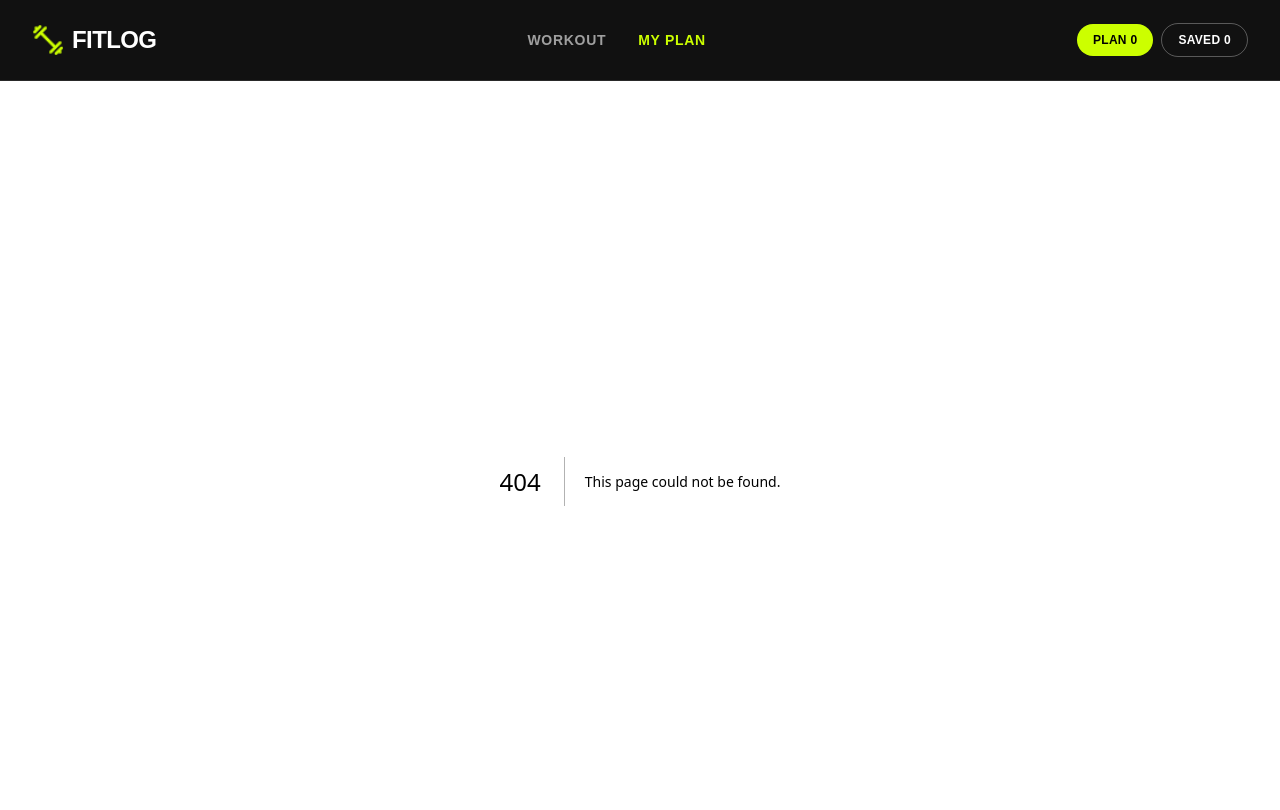
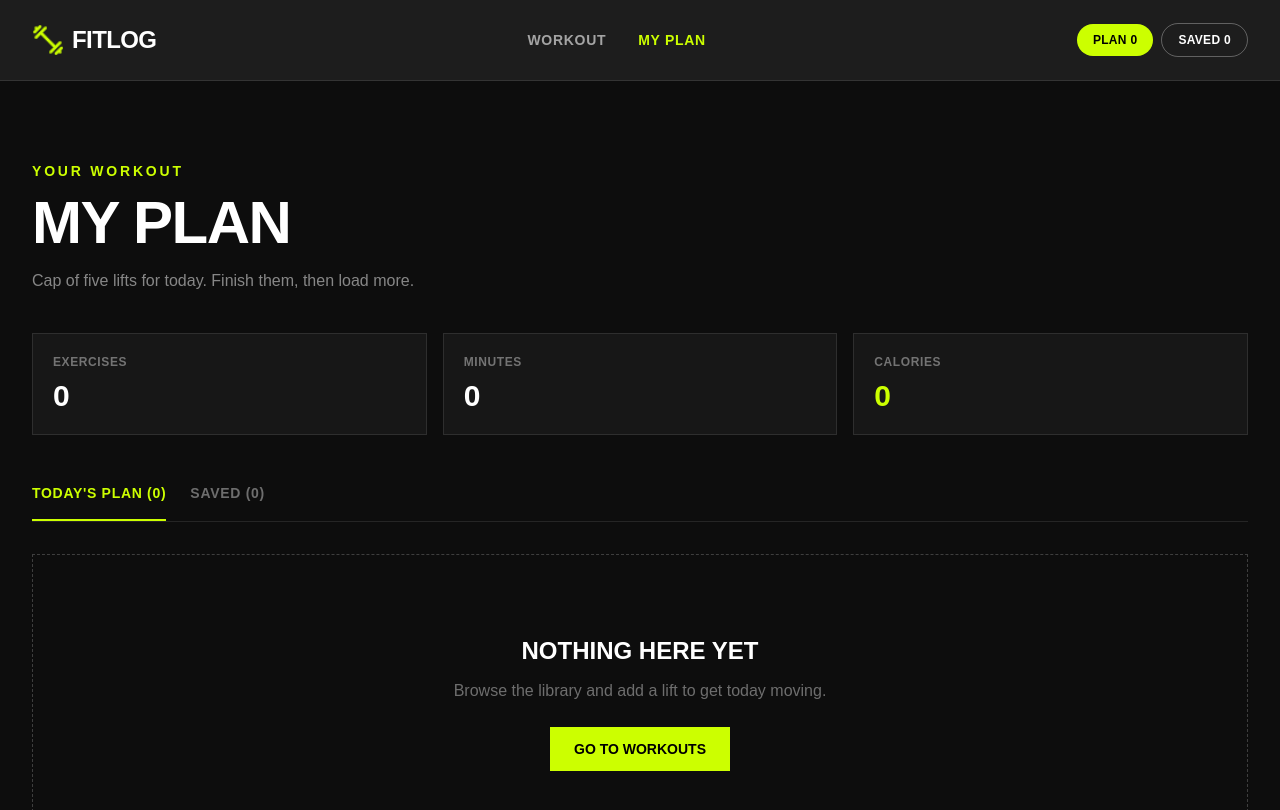
Before and after one commit to iftekharm-alasif/Assignment-6--based-on-next-js, a Next.js app: page /my-plan in a window 1280 px wide. Before the commit this address had no page. Shown: the top 810 px of the page. Built offline with nearby package versions, Linux system fonts and the light colour scheme.

Commit message:
add my plan workout cards

```diff
--- /dev/null
+++ b/app/my-plan/page.tsx
@@ -0,0 +1,142 @@
+"use client";
+
+import { useState } from "react";
+import Link from "next/link";
+
+import { useWorkout } from "@/context/WorkoutContext";
+import PlanWorkoutCard from "@/components/PlanWorkoutCard";
+
+type Tab = "plan" | "saved";
+
+const MyPlanPage = () => {
+  const [activeTab, setActiveTab] = useState<Tab>("plan");
+
+  const { plan, saved } = useWorkout();
+
+  const totalMinutes = plan.reduce(
+    (total, workout) => total + workout.duration,
+    0
+  );
+
+  const totalCalories = plan.reduce(
+    (total, workout) => total + workout.caloriesBurned,
+    0
+  );
+
+  const activeWorkouts = activeTab === "plan" ? plan : saved;
+
+  return (
+    <main className="min-h-screen bg-[#0d0d0d] px-5 py-12 md:px-8 md:py-20">
+      <div className="mx-auto max-w-7xl">
+        {/* Header */}
+        <div>
+          <p className="text-sm font-bold uppercase tracking-[0.2em] text-[#ccff00]">
+            Your Workout
+          </p>
+
+          <h1 className="mt-3 text-4xl font-black uppercase tracking-tight text-white md:text-6xl">
+            My Plan
+          </h1>
+
+          <p className="mt-4 text-white/50">
+            Cap of five lifts for today. Finish them, then load more.
+          </p>
+        </div>
+
+        {/* Metrics */}
+        <div className="mt-10 grid gap-4 sm:grid-cols-3">
+          <div className="border border-white/10 bg-[#171717] p-5">
+            <p className="text-xs font-bold uppercase tracking-wider text-white/40">
+              Exercises
+            </p>
+
+            <p className="mt-2 text-3xl font-black text-white">
+              {plan.length}
+            </p>
+          </div>
+
+          <div className="border border-white/10 bg-[#171717] p-5">
+            <p className="text-xs font-bold uppercase tracking-wider text-white/40">
+              Minutes
+            </p>
+
+            <p className="mt-2 text-3xl font-black text-white">
+              {totalMinutes}
+            </p>
+          </div>
+
+          <div className="border border-white/10 bg-[#171717] p-5">
+            <p className="text-xs font-bold uppercase tracking-wider text-white/40">
+              Calories
+            </p>
+
+            <p className="mt-2 text-3xl font-black text-[#ccff00]">
+              {totalCalories}
+            </p>
+          </div>
+        </div>
+
+        {/* Tabs */}
+        <div className="mt-12 flex gap-6 border-b border-white/10">
+          <button
+            type="button"
+            onClick={() => setActiveTab("plan")}
+            className={`border-b-2 pb-4 text-sm font-black uppercase tracking-wider ${
+              activeTab === "plan"
+                ? "border-[#ccff00] text-[#ccff00]"
+                : "border-transparent text-white/40"
+            }`}
+          >
+            Today&apos;s Plan ({plan.length})
+          </button>
+
+          <button
+            type="button"
+            onClick={() => setActiveTab("saved")}
+            className={`border-b-2 pb-4 text-sm font-black uppercase tracking-wider ${
+              activeTab === "saved"
+                ? "border-[#ccff00] text-[#ccff00]"
+                : "border-transparent text-white/40"
+            }`}
+          >
+            Saved ({saved.length})
+          </button>
+        </div>
+
+        {/* Workout List */}
+        <section className="mt-8">
+          {activeWorkouts.length === 0 ? (
+            <div className="border border-dashed border-white/20 py-20 text-center">
+              <h2 className="text-2xl font-black uppercase text-white">
+                Nothing Here Yet
+              </h2>
+
+              <p className="mt-3 text-white/40">
+                Browse the library and add a lift to get today moving.
+              </p>
+
+              <Link
+                href="/#library"
+                className="mt-6 inline-flex bg-[#ccff00] px-6 py-3 text-sm font-black uppercase text-black transition hover:bg-white"
+              >
+                Go to Workouts
+              </Link>
+            </div>
+          ) : (
+            <div className="grid gap-5 md:grid-cols-2">
+              {activeWorkouts.map((workout) => (
+                <PlanWorkoutCard
+                  key={workout.id}
+                  workout={workout}
+                  saved={activeTab === "saved"}
+                />
+              ))}
+            </div>
+          )}
+        </section>
+      </div>
+    </main>
+  );
+};
+
+export default MyPlanPage;
--- a/app/workout/[id]/page.tsx
+++ b/app/workout/[id]/page.tsx
@@ -14,15 +14,18 @@ interface WorkoutDetailsPageProps {
 }
 
 async function getWorkout(id: string): Promise<Workout | null> {
-  const response = await fetch(`${API_URL}/${id}`, {
-    cache: "no-store",
-  });
+  try {
+    const response = await fetch(`${API_URL}/${id}`);
 
     if (!response.ok) {
       return null;
     }
 
-  return response.json();
+    return await response.json();
+  } catch (error) {
+    console.error("Workout fetch failed:", error);
+    return null;
+  }
 }
 
 export default async function WorkoutDetailsPage({
@@ -37,158 +40,146 @@ export default async function WorkoutDetailsPage({
   }
 
   return (
-    <main className="min-h-screen bg-[#0d0d0d] px-5 py-12 md:px-8 md:py-20">
-      <div className="mx-auto max-w-7xl">
-        {/* Back Button */}
+    <main className="min-h-screen bg-[#0d0e12] px-4 py-8 sm:px-6 lg:px-8">
+      <div className="mx-auto max-w-6xl">
+        {/* Back */}
         <Link
           href="/#library"
-          className="mb-8 inline-flex text-sm font-bold uppercase tracking-wider text-white/50 transition hover:text-[#ccff00]"
+          className="mb-6 inline-flex items-center text-xs font-medium text-white/40 transition hover:text-[#ccff00]"
         >
-          ← Back to Library
+          ← Back to workouts
         </Link>
 
-        {/* Workout Details */}
-        <div className="grid gap-10 lg:grid-cols-2">
-          {/* Image */}
-          <div className="relative aspect-square overflow-hidden bg-[#171717]">
+        {/* Main Details */}
+        <section className="grid overflow-hidden border border-white/5 bg-[#101116] lg:grid-cols-[1fr_0.95fr]">
+          {/* Left - Image */}
+          <div className="p-4 sm:p-6">
+            <div className="relative aspect-square overflow-hidden rounded-lg">
               <Image
                 src={workout.image}
                 alt={workout.name}
                 fill
+                priority
                 className="object-cover"
               />
             </div>
+          </div>
 
-          {/* Content */}
-          <div>
-            {/* Muscle Groups */}
-            <div className="flex flex-wrap gap-2">
+          {/* Right - Details */}
+          <div className="px-4 pb-6 pt-4 sm:px-6 sm:pt-6">
+            {/* Title */}
+            <h1 className="text-3xl font-black uppercase leading-none tracking-tight text-white sm:text-4xl">
+              {workout.name}
+            </h1>
+
+            {/* Description */}
+            <p className="mt-3 max-w-xl text-sm leading-5 text-white/50">
+              {workout.description}
+            </p>
+
+            {/* Muscle Tags */}
+            <div className="mt-4 flex flex-wrap gap-2">
               {workout.muscleGroups.map((muscle) => (
                 <span
                   key={muscle}
-                  className="bg-[#ccff00] px-3 py-1 text-xs font-black uppercase text-black"
+                  className="rounded-full bg-[#ccff00] px-3 py-1 text-[10px] font-black uppercase text-black"
                 >
                   {muscle}
                 </span>
               ))}
             </div>
 
-            {/* Title */}
-            <h1 className="mt-5 text-4xl font-black uppercase leading-none text-white md:text-6xl">
-              {workout.name}
-            </h1>
+            {/* Specs */}
+            <div className="mt-5 overflow-hidden rounded-xl border border-white/10 bg-[#171920]">
+              <SpecRow
+                label="Equipment"
+                value={workout.equipment}
+              />
 
-            {/* Description */}
-            <p className="mt-6 leading-7 text-white/60">
-              {workout.description}
-            </p>
+              <SpecRow
+                label="Difficulty"
+                value={workout.difficulty}
+              />
 
-            {/* Specs */}
-            <div className="mt-8 grid grid-cols-2 gap-px bg-white/10 md:grid-cols-3">
-              {/* Equipment */}
-              <div className="bg-[#171717] p-4">
-                <p className="text-xs uppercase text-white/40">
-                  Equipment
-                </p>
-                <p className="mt-2 font-bold text-white">
-                  {workout.equipment}
-                </p>
-              </div>
+              <SpecRow
+                label="Sets"
+                value={String(workout.sets)}
+              />
 
-              {/* Difficulty */}
-              <div className="bg-[#171717] p-4">
-                <p className="text-xs uppercase text-white/40">
-                  Difficulty
-                </p>
-                <p className="mt-2 font-bold text-white">
-                  {workout.difficulty}
-                </p>
-              </div>
+              <SpecRow
+                label="Reps"
+                value={workout.reps}
+              />
 
-              {/* Sets */}
-              <div className="bg-[#171717] p-4">
-                <p className="text-xs uppercase text-white/40">
-                  Sets
-                </p>
-                <p className="mt-2 font-bold text-white">
-                  {workout.sets}
-                </p>
-              </div>
+              <SpecRow
+                label="Duration"
+                value={`${workout.duration} min`}
+              />
 
-              {/* Reps */}
-              <div className="bg-[#171717] p-4">
-                <p className="text-xs uppercase text-white/40">
-                  Reps
-                </p>
-                <p className="mt-2 font-bold text-white">
-                  {workout.reps}
-                </p>
-              </div>
+              <SpecRow
+                label="Calories"
+                value={`${workout.caloriesBurned} kcal`}
+              />
 
-              {/* Duration */}
-              <div className="bg-[#171717] p-4">
-                <p className="text-xs uppercase text-white/40">
-                  Duration
-                </p>
-                <p className="mt-2 font-bold text-white">
-                  {workout.duration} min
-                </p>
-              </div>
-
-              {/* Calories */}
-              <div className="bg-[#171717] p-4">
-                <p className="text-xs uppercase text-white/40">
-                  Calories
-                </p>
-                <p className="mt-2 font-bold text-white">
-                  {workout.caloriesBurned}
-                </p>
-              </div>
-
-              {/* Rating */}
-              <div className="bg-[#171717] p-4">
-                <p className="text-xs uppercase text-white/40">
-                  Rating
-                </p>
-                <p className="mt-2 font-bold text-[#ccff00]">
-                  ★ {workout.rating}
-                </p>
-              </div>
-            </div>
-          </div>
+              <SpecRow
+                label="Rating"
+                value={String(workout.rating)}
+                highlight
+              />
             </div>
 
             {/* Instructions */}
-        <section className="mt-16 max-w-4xl">
-          <p className="text-sm font-bold uppercase tracking-[0.2em] text-[#ccff00]">
-            How to perform
-          </p>
-
-          <h2 className="mt-3 text-3xl font-black uppercase text-white">
+            <div className="mt-5">
+              <h2 className="text-sm font-black uppercase tracking-wide text-white">
                 Instructions
               </h2>
 
-          <div className="mt-6 space-y-4">
+              <ol className="mt-3 space-y-3">
                 {workout.instructions.map((instruction, index) => (
-              <div
+                  <li
                     key={instruction}
-                className="flex gap-4 border-b border-white/10 pb-4"
+                    className="flex gap-3 text-xs leading-5 text-white/55"
                   >
-                <span className="text-xl font-black text-[#ccff00]">
-                  0{index + 1}
+                    <span className="shrink-0 font-bold text-white/35">
+                      {index + 1}.
                     </span>
 
-                <p className="leading-7 text-white/60">
-                  {instruction}
-                </p>
+                    <span>{instruction}</span>
+                  </li>
+                ))}
+              </ol>
             </div>
-            ))}
+
+            {/* Buttons */}
+            <WorkoutActions workout={workout} />
           </div>
         </section>
-
-        {/* Actions */}
-        <WorkoutActions workout={workout} />
       </div>
     </main>
   );
 }
+
+/* Specs Row */
+interface SpecRowProps {
+  label: string;
+  value: string;
+  highlight?: boolean;
+}
+
+function SpecRow({ label, value, highlight = false }: SpecRowProps) {
+  return (
+    <div className="flex items-center justify-between border-b border-white/5 px-4 py-3 last:border-b-0">
+      <span className="text-[9px] font-bold uppercase tracking-wider text-white/35">
+        {label}
+      </span>
+
+      <span
+        className={`text-xs font-medium ${
+          highlight ? "text-white" : "text-white/80"
+        }`}
+      >
+        {value}
+      </span>
+    </div>
+  );
+}
--- a/components/Navbar.tsx
+++ b/components/Navbar.tsx
@@ -1,13 +1,17 @@
 "use client";
+
 import Image from "next/image";
 import Link from "next/link";
 import { usePathname } from "next/navigation";
+import { useWorkout } from "@/context/WorkoutContext";
 
 const Navbar = () => {
   const pathname = usePathname();
 
+  const { plan, saved } = useWorkout();
+
   return (
-    <nav className="border-b border-white/10 bg-[#111111]">
+   <nav className="sticky top-0 z-50 border-b border-white/10 bg-[#111111]/95 backdrop-blur">
       <div className="mx-auto flex min-h-20 max-w-7xl items-center justify-between px-5 md:px-8">
         {/* Logo */}
         <Link href="/" className="flex items-center gap-2">
@@ -55,14 +59,14 @@ const Navbar = () => {
             href="/my-plan"
             className="rounded-full bg-[#ccff00] px-4 py-2 text-xs font-black uppercase tracking-wide text-black"
           >
-            Plan 0
+            Plan {plan.length}
           </Link>
 
           <Link
             href="/my-plan"
             className="rounded-full border border-white/30 px-4 py-2 text-xs font-black uppercase tracking-wide text-white"
           >
-            Saved 0
+            Saved {saved.length}
           </Link>
         </div>
       </div>
--- /dev/null
+++ b/components/PlanWorkoutCard.tsx
@@ -0,0 +1,88 @@
+"use client";
+
+import Image from "next/image";
+import Link from "next/link";
+import type { Workout } from "@/types/workout";
+import { useWorkout } from "@/context/WorkoutContext";
+
+interface PlanWorkoutCardProps {
+  workout: Workout;
+  saved?: boolean;
+}
+
+const PlanWorkoutCard = ({
+  workout,
+  saved = false,
+}: PlanWorkoutCardProps) => {
+  const { removeFromPlan, removeFromSaved } = useWorkout();
+
+  const handleRemove = () => {
+    if (saved) {
+      removeFromSaved(workout.id);
+    } else {
+      removeFromPlan(workout.id);
+    }
+  };
+
+  return (
+    <article className="border border-white/10 bg-[#171717] p-4">
+      <div className="flex gap-4">
+        {/* Thumbnail */}
+        <div className="relative h-24 w-24 shrink-0 overflow-hidden">
+          <Image
+            src={workout.image}
+            alt={workout.name}
+            fill
+            className="object-cover"
+          />
+        </div>
+
+        {/* Content */}
+        <div className="min-w-0 flex-1">
+          <h2 className="truncate text-lg font-black uppercase text-white">
+            {workout.name}
+          </h2>
+
+          <p className="mt-1 text-sm text-white/40">
+            {workout.equipment}
+          </p>
+
+          <div className="mt-3 flex flex-wrap gap-4 text-xs font-bold text-white/50">
+            <span>{workout.duration} min</span>
+            <span>{workout.caloriesBurned} cal</span>
+            <span>★ {workout.rating}</span>
+          </div>
+        </div>
+      </div>
+
+      {/* Actions */}
+      <div className="mt-4 flex flex-wrap gap-3 border-t border-white/10 pt-4">
+        <Link
+          href={`/workout/${workout.id}`}
+          className="border border-white/20 px-4 py-2 text-xs font-black uppercase text-white transition hover:border-[#ccff00] hover:text-[#ccff00]"
+        >
+          View Details
+        </Link>
+
+        {!saved && (
+          <button
+            type="button"
+            className="border border-[#ccff00]/30 px-4 py-2 text-xs font-black uppercase text-[#ccff00] transition hover:bg-[#ccff00] hover:text-black"
+          >
+            Mark as Done
+          </button>
+        )}
+
+        <button
+          type="button"
+          onClick={handleRemove}
+          className="border border-red-500/30 px-4 py-2 text-xs font-black uppercase text-red-400 transition hover:bg-red-500 hover:text-white"
+        >
+          Remove
+        </button>
+      </div>
+    </article>
+  );
+};
+
+export default PlanWorkoutCard;
--- a/components/WorkoutActions.tsx
+++ b/components/WorkoutActions.tsx
@@ -19,29 +19,39 @@ const WorkoutActions = ({ workout }: WorkoutActionsProps) => {
   const alreadySaved = isSaved(workout.id);
 
   return (
-    <div className="mt-12 flex flex-wrap gap-4">
+    <div className="mt-5 flex flex-wrap gap-3">
+      {/* Add to Plan */}
       <button
+        type="button"
         onClick={() => addToPlan(workout)}
         disabled={alreadyInPlan}
-        className={`px-6 py-3 text-sm font-black uppercase transition ${
+        className={`inline-flex items-center gap-2 rounded-lg px-4 py-2.5 text-[11px] font-black uppercase transition ${
           alreadyInPlan
-            ? "cursor-not-allowed bg-white/20 text-white/40"
+            ? "cursor-not-allowed bg-white/10 text-white/30"
             : "bg-[#ccff00] text-black hover:bg-white"
         }`}
       >
-        {alreadyInPlan ? "Already in Plan" : "Add to Today's Plan"}
+        <span>⊞</span>
+
+        {alreadyInPlan
+          ? "Already in plan"
+          : "Add to today's plan"}
       </button>
 
+      {/* Save */}
       <button
+        type="button"
         onClick={() => saveWorkout(workout)}
         disabled={alreadySaved}
-        className={`border px-6 py-3 text-sm font-black uppercase transition ${
+        className={`inline-flex items-center gap-2 rounded-lg border px-4 py-2.5 text-[11px] font-bold uppercase transition ${
           alreadySaved
             ? "cursor-not-allowed border-white/10 text-white/30"
-            : "border-white/30 text-white hover:border-[#ccff00] hover:text-[#ccff00]"
+            : "border-white/20 text-white/80 hover:border-white/40 hover:text-white"
         }`}
       >
-        {alreadySaved ? "Saved" : "Save for Later"}
+        <span>♡</span>
+
+        {alreadySaved ? "Saved" : "Save for later"}
       </button>
     </div>
   );
```
Lines whose indentation alone changed are shown as unchanged.
